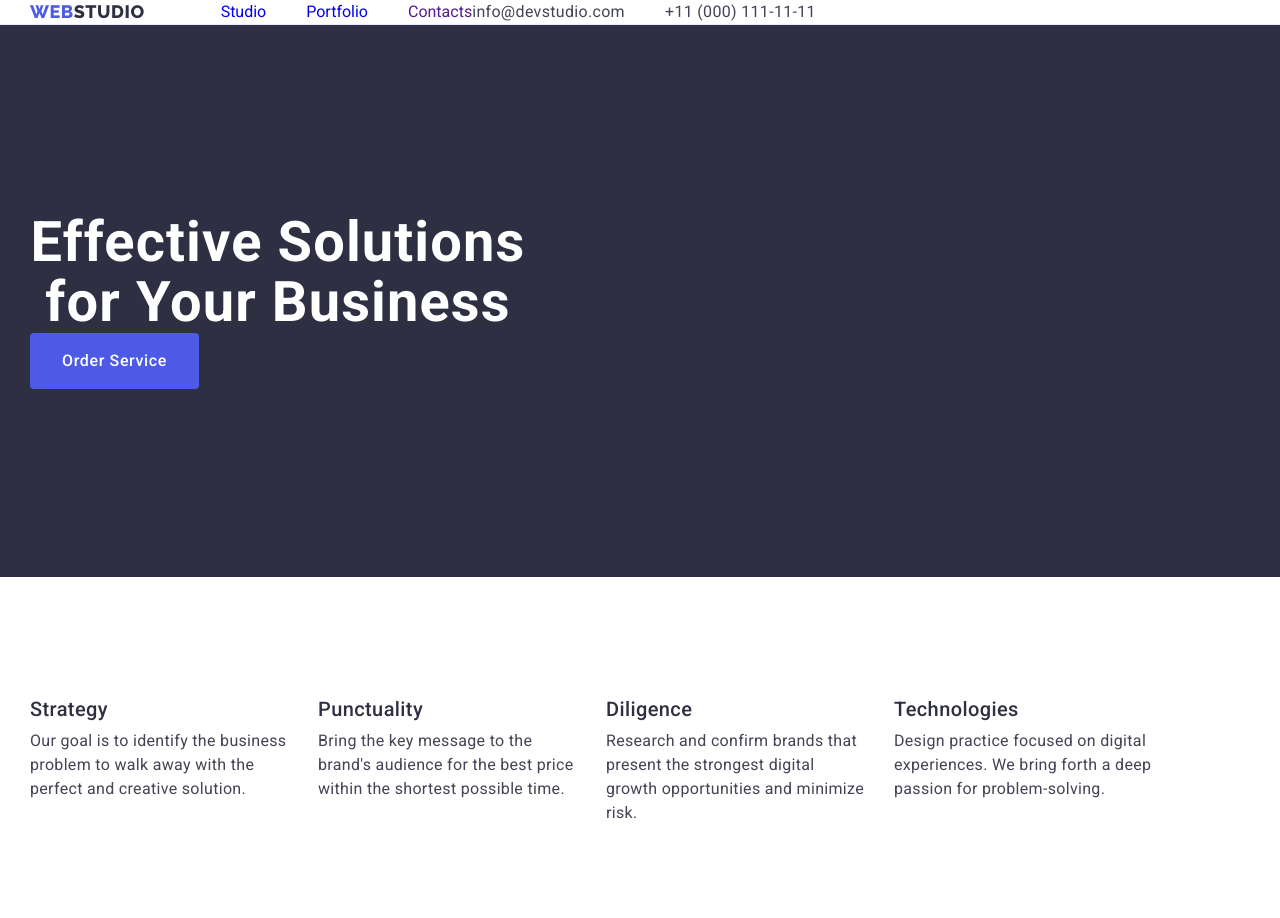
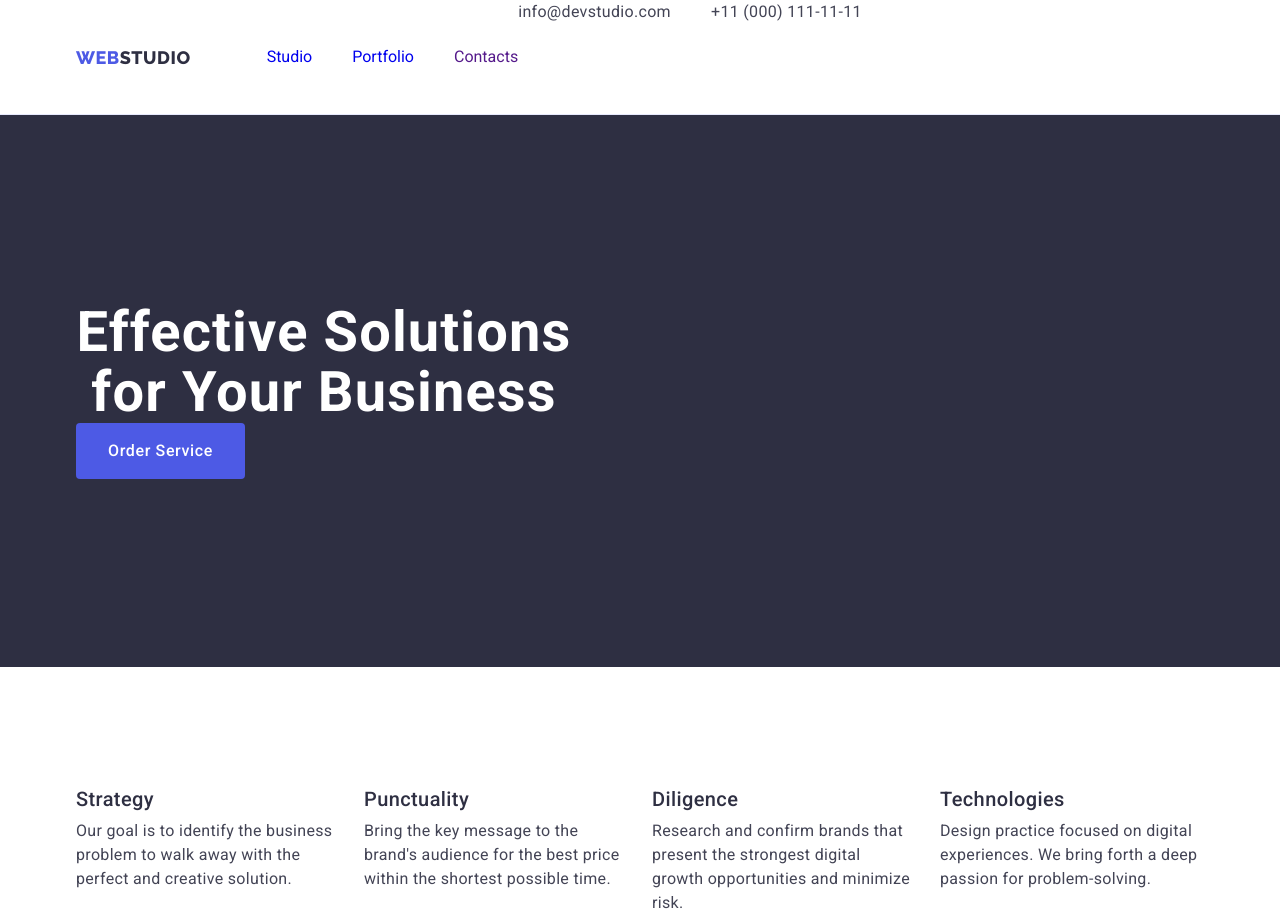
Before and after one commit to Andrii-Bilyk/goit-markup-hw-03, a plain HTML site: page index.html in a window 1280 px wide. Shown: the top 918 px of the page. Drawn offline with nearby package versions, Linux system fonts and the light colour scheme.

Commit message:
update sections

```diff
--- a/css/styles.css
+++ b/css/styles.css
@@ -50,10 +50,7 @@ img {
 .container {
   max-width: 1158px;
   margin: 0 auto;
-  padding-left: 15px;
-  padding-right: 15px;
-  margin-left: 15px;
-  margin-right: 15px;
+  padding: 0 15px;
 }
 
 /* Header */
@@ -86,14 +83,18 @@ img {
 .nav-list {
   display: flex;
   gap: 40px;
+  padding: 24px 0;
 }
+.nav-item {
+  padding: 24px 0;
+}
+
 .nav-list-link .link {
   color: #2e2f42;
   font-weight: 500;
   font-size: 16px;
   line-height: 1.5;
   letter-spacing: 0.02em;
-  padding: 24px 0;
 }
 .nav-list-link .link:hover,
 .nav-list-link .link:focus {
--- a/index.html
+++ b/index.html
@@ -29,28 +29,28 @@
             >Web<span class="spanh">Studio</span></a
           >
           <ul class="nav-list list">
-            <li>
+            <li class="nav-item">
               <a href="./index.html" class="nav-list-link link">Studio</a>
             </li>
-            <li>
+            <li class="nav-item">
               <a href="./portfolio.html" class="nav-list-link link"
                 >Portfolio</a
               >
             </li>
-            <li><a href="" class="nav-list-link link">Contacts</a></li>
+            <li class="nav-item">
+              <a href="" class="nav-list-link link">Contacts</a>
+            </li>
           </ul>
         </nav>
         <address class="addres">
           <ul class="contact-list list">
             <li>
-              <a href="mailto:info@devstudio.com" class="contact-list-link link"
+              <a href="mailto:info@devstudio.com" class="link"
                 >info@devstudio.com</a
               >
             </li>
             <li>
-              <a href="tel:+110001111111" class="contact-list-link link"
-                >+11 (000) 111-11-11</a
-              >
+              <a href="tel:+110001111111" class="link">+11 (000) 111-11-11</a>
             </li>
           </ul>
         </address>
@@ -145,7 +145,6 @@
         <div class="container">
           <h2 class="team-title">Our Team</h2>
           <ul class="team-list list">
-            <div class="ourteam-block">
             <li class="ourteam-icon">
               <img
                 src="./images/team/MarkGuerrero.jpg"
@@ -153,12 +152,11 @@
                 width="264"
                 height="260"
               />
+              <div class="ourteam-block">
                 <h3 class="title">Mark Guerrero</h3>
                 <p class="text">Product Designer</p>
+              </div>
             </li>
-            </div>
-
-            <div class="ourteam-block">
             <li class="ourteam-icon">
               <img
                 src="./images/team/TomFord.jpg"
@@ -166,12 +164,11 @@
                 width="264"
                 height="260"
               />
+              <div class="ourteam-block">
                 <h3 class="title">Tom Ford</h3>
                 <p class="text">Frontend Developer</p>
+              </div>
             </li>
-            </div>
-
-            <div class="ourteam-block">
             <li class="ourteam-icon">
               <img
                 src="./images/team/CamilaGarcia.jpg"
@@ -179,12 +176,11 @@
                 width="264"
                 height="260"
               />
+              <div class="ourteam-block">
                 <h3 class="title">Camila Garcia</h3>
                 <p class="text">Marketing</p>
+              </div>
             </li>
-            </div>
-
-            <div class="ourteam-block">
             <li class="ourteam-icon">
               <img
                 src="./images/team/DanielWilson.jpg"
@@ -192,10 +188,11 @@
                 width="264"
                 height="260"
               />
+              <div class="ourteam-block">
                 <h3 class="title">Daniel Wilson</h3>
                 <p class="text">UI Designer</p>
+              </div>
             </li>
-            </div>
           </ul>
         </div>
       </section>
```
Lines whose indentation alone changed are shown as unchanged.
